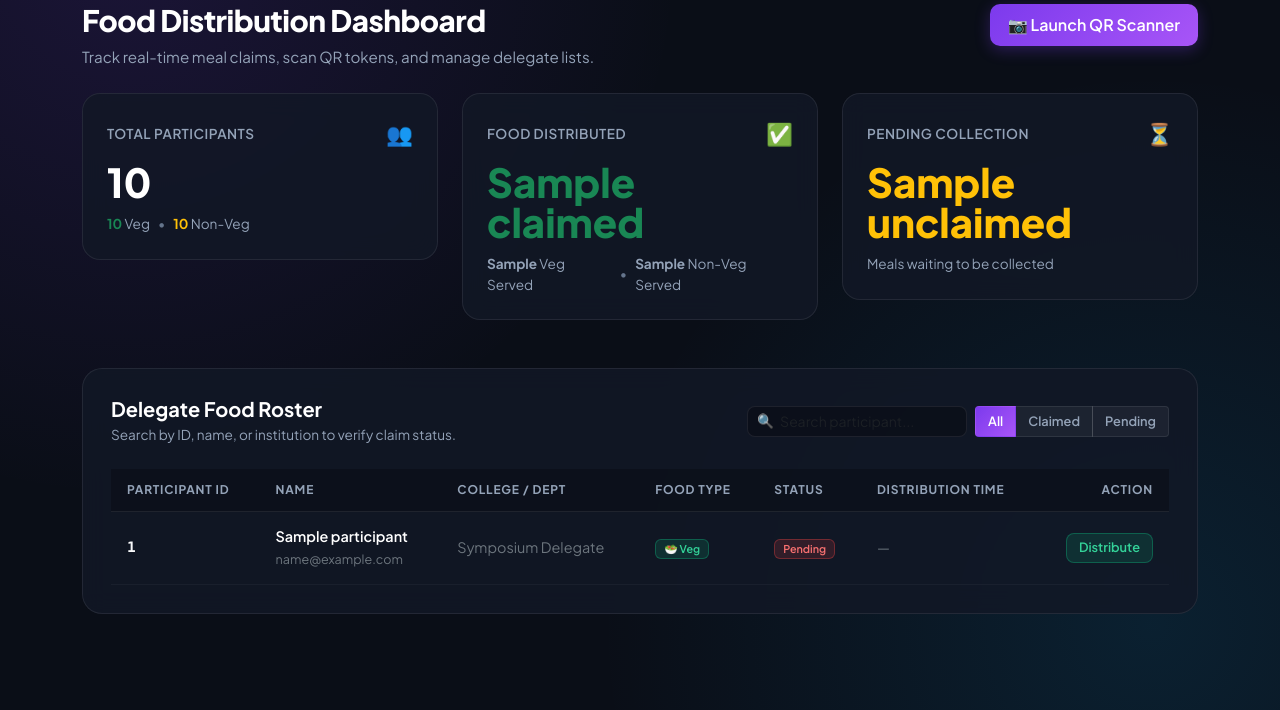
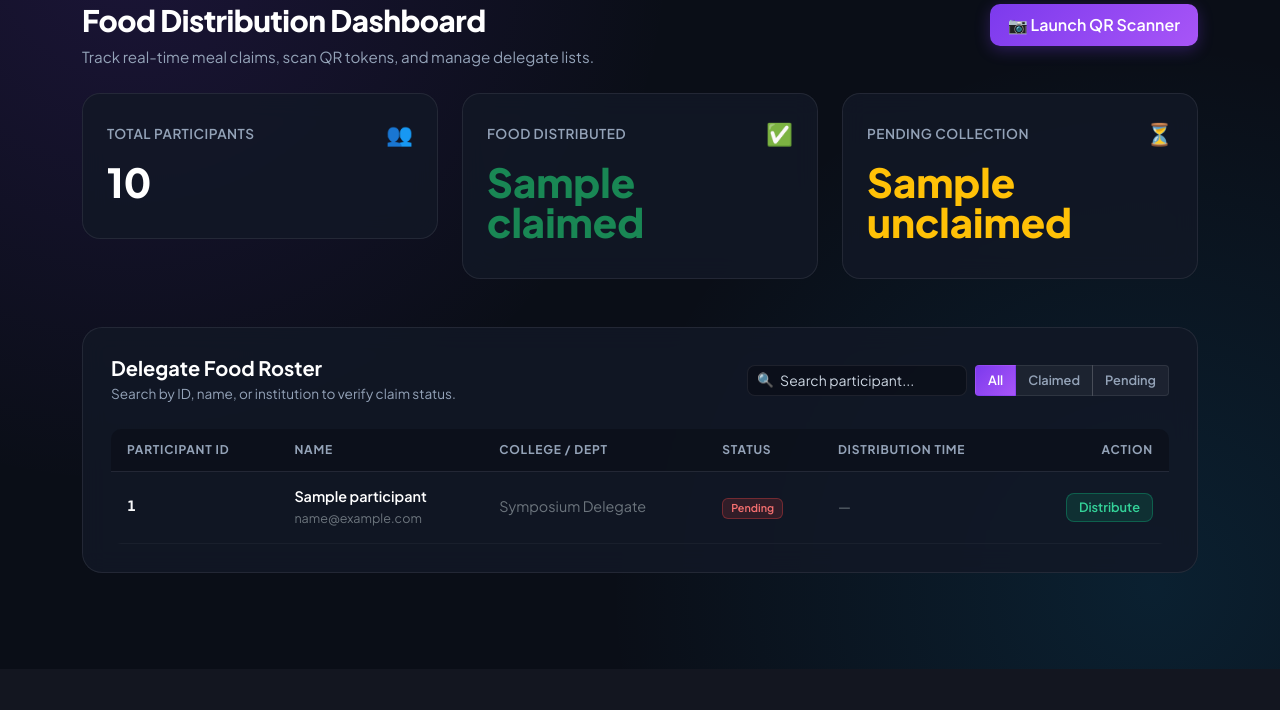
Before and after one commit to harshan-007/food_admin, a Django app: template templates/food/dashboard.html in a window 1280 px wide. Shown: the part 140-850 px from the top of the page. After the commit the page ends 809 px from the top, so only its background shows below. Run offline with Django 5.2, Linux system fonts and the light colour scheme; the template is opened without the code that fills it: most values are stand-ins (such as "Sample title", 1, 10 or a date in 2020).

Commit message:
Initial Commit

```diff
--- a/static/css/style.css
+++ b/static/css/style.css
@@ -66,6 +66,12 @@ body {
     font-size: 0.95rem;
 }
 
+.search-box input::placeholder,
+.manual-qr-input::placeholder {
+    color: #cbd5e1;
+    opacity: 1;
+}
+
 /* =====================================================
    NAVBARS
 ===================================================== */
@@ -128,6 +134,10 @@ body {
 .back-link:hover {
     color: #c084fc;
     transform: translateX(-3px);
+}
+
+.scanner-navbar .navbar-brand {
+    color: #ffffff;
 }
 
 /* =====================================================
@@ -347,6 +357,19 @@ body {
     color: var(--text-primary);
 }
 
+.participant-table-scroll {
+    max-height: 60vh;
+    overflow-y: auto;
+    overflow-x: auto;
+    border-radius: 10px;
+    scrollbar-width: none;
+    -ms-overflow-style: none;
+}
+
+.participant-table-scroll::-webkit-scrollbar {
+    display: none;
+}
+
 .custom-table thead th {
     background: rgba(10, 14, 23, 0.6);
     color: var(--text-secondary);
@@ -356,6 +379,9 @@ body {
     letter-spacing: 0.8px;
     border-bottom: 1px solid var(--border-subtle);
     padding: 12px 16px;
+    position: sticky;
+    top: 0;
+    z-index: 1;
 }
 
 .custom-table tbody td {
@@ -484,6 +510,10 @@ body {
     color: #ffffff;
     border-color: #8b5cf6;
     box-shadow: 0 0 0 2px rgba(139, 92, 246, 0.2);
+}
+
+.login-card-wrapper .text-muted {
+    color: #cbd5e1 !important;
 }
 
 .scanner-status-badge {
--- a/static/js/script.js
+++ b/static/js/script.js
@@ -163,12 +163,12 @@ document.addEventListener("DOMContentLoaded", function () {
                         const row = btn.closest("tr");
                         if (row) {
                             row.setAttribute("data-status", "claimed");
-                            const statusTd = row.children[4];
-                            const timeTd = row.children[5];
-                            const actionTd = row.children[6];
+                            const statusTd = row.children[3];
+                            const timeTd = row.children[4];
+                            const actionTd = row.children[5];
 
                             if (statusTd) statusTd.innerHTML = '<span class="badge badge-claimed">Claimed</span>';
-                            if (timeTd) timeTd.textContent = result.participant.claimed_at || "Just now";
+                            if (timeTd) timeTd.textContent = result.participant.claimed_at_display || "Just now";
                             if (actionTd) actionTd.innerHTML = '<span class="text-success small fw-semibold">✓ Served</span>';
                         }
                         // Refresh stats in dashboard cards
@@ -223,10 +223,6 @@ document.addEventListener("DOMContentLoaded", function () {
         if (!participantCard) return;
 
         const isClaimed = participant.food_claimed;
-        const food = participant.food || "Veg";
-        const isVeg = food.toLowerCase() === "veg";
-        const badgeClass = isVeg ? "badge-veg" : "badge-nonveg";
-        const foodIcon = isVeg ? "🥗" : "🍗";
 
         participantCard.innerHTML = `
             <div class="participant-details-box w-100">
@@ -235,9 +231,6 @@ document.addEventListener("DOMContentLoaded", function () {
                         <span class="text-secondary small font-monospace d-block mb-1">${escapeHtml(participant.id)}</span>
                         <h2 class="participant-name mb-0">${escapeHtml(participant.name)}</h2>
                     </div>
-                    <span class="badge ${badgeClass} fs-6 px-3 py-2">
-                        ${foodIcon} ${escapeHtml(food)}
-                    </span>
                 </div>
 
                 <div class="details-grid mb-4">
@@ -252,11 +245,6 @@ document.addEventListener("DOMContentLoaded", function () {
                             <span class="detail-val text-truncate">${escapeHtml(participant.email)}</span>
                         </div>
                     ` : ''}
-
-                    <div class="detail-item">
-                        <span class="detail-label">Meal Preference</span>
-                        <span class="detail-val fw-bold ${isVeg ? 'text-success' : 'text-warning'}">${escapeHtml(food)}</span>
-                    </div>
 
                     <div class="detail-item">
                         <span class="detail-label">Status</span>
@@ -284,12 +272,8 @@ document.addEventListener("DOMContentLoaded", function () {
                 ` : `
                     <div class="status-banner banner-success mb-4 text-center">
                         <div class="banner-title">✅ Verified Delegate</div>
-                        <div class="banner-sub">Eligible for <strong>${escapeHtml(food)}</strong> Meal Pack</div>
+                        <div class="banner-sub">Eligible for meal distribution</div>
                     </div>
-
-                    <button class="btn btn-claim-action w-100 py-3 mb-2" id="btnClaimFood">
-                        🍽️ Distribute Food & Mark Claimed
-                    </button>
 
                     <button class="btn btn-outline-secondary w-100" id="btnCancelScan">
                         Cancel / Scan Next
@@ -299,13 +283,6 @@ document.addEventListener("DOMContentLoaded", function () {
         `;
 
         // Wire event handlers
-        const claimBtn = document.getElementById("btnClaimFood");
-        if (claimBtn) {
-            claimBtn.addEventListener("click", function () {
-                claimFood(participant.qr_token || participant.id);
-            });
-        }
-
         const scanNextBtn = document.getElementById("btnScanNext");
         if (scanNextBtn) {
             scanNextBtn.addEventListener("click", resetAndScanNext);
@@ -322,9 +299,6 @@ document.addEventListener("DOMContentLoaded", function () {
 
         playFeedback("success");
 
-        const food = participant.food || "Meal";
-        const isVeg = food.toLowerCase() === "veg";
-
         participantCard.innerHTML = `
             <div class="claim-success-card text-center w-100 py-4">
                 <div class="success-animation-icon mb-3">✓</div>
@@ -335,10 +309,6 @@ document.addEventListener("DOMContentLoaded", function () {
                     <div class="d-flex justify-content-between py-2 border-bottom border-secondary-subtle">
                         <span class="text-secondary">Delegate:</span>
                         <span class="text-white fw-bold">${escapeHtml(participant.name)} (${escapeHtml(participant.id)})</span>
-                    </div>
-                    <div class="d-flex justify-content-between py-2 border-bottom border-secondary-subtle">
-                        <span class="text-secondary">Meal Type:</span>
-                        <span class="fw-bold ${isVeg ? 'text-success' : 'text-warning'}">${isVeg ? '🥗 Veg' : '🍗 Non-Veg'}</span>
                     </div>
                     <div class="d-flex justify-content-between py-2">
                         <span class="text-secondary">Claimed At:</span>
@@ -398,14 +368,16 @@ document.addEventListener("DOMContentLoaded", function () {
 
             if (result.valid) {
                 playFeedback("beep");
-                updateScannerStatus("✅ Verified! Ready to serve food.", "active");
-                renderParticipantDetails(result.participant, result.valid, result.message);
+                updateScannerStatus("✅ Verified! Recording meal distribution...", "active");
+                claimFood(result.participant.qr_token || token);
                 return;
             } else {
                 playFeedback("error");
-                updateScannerStatus("⚠️ Food already claimed for this participant", "error");
+                updateScannerStatus("⚠️ Food already claimed", "error");
             }
 
+            result.participant.food_claimed = result.claimed;
+            result.participant.claimed_at = result.claimed_at;
             renderParticipantDetails(result.participant, result.valid, result.message);
 
         } catch (err) {
--- a/symposium/settings.py
+++ b/symposium/settings.py
@@ -115,6 +115,9 @@ SUPABASE_QR_BUCKET = os.getenv('SUPABASE_QR_BUCKET', 'qr-codes')
 SUPABASE_SERVICE_ROLE_KEY = os.getenv('SUPABASE_SERVICE_ROLE_KEY', '')
 
 # Logging Configuration
+LOG_DIR = BASE_DIR / 'logs'
+LOG_DIR.mkdir(parents=True, exist_ok=True)
+
 LOGGING = {
     'version': 1,
     'disable_existing_loggers': False,
@@ -128,7 +131,7 @@ LOGGING = {
         'file': {
             'level': 'INFO',
             'class': 'logging.FileHandler',
-            'filename': BASE_DIR / 'logs' / 'symposium.log',
+            'filename': LOG_DIR / 'symposium.log',
             'formatter': 'verbose',
         },
     },
--- a/templates/food/dashboard.html
+++ b/templates/food/dashboard.html
@@ -87,11 +87,6 @@
                         <span class="stat-icon">👥</span>
                     </div>
                     <div class="stat-number" id="totalParticipantsCount">{{ total }}</div>
-                    <div class="stat-breakdown">
-                        <span><strong class="text-success">{{ veg_total }}</strong> Veg</span>
-                        <span class="dot-separator">•</span>
-                        <span><strong class="text-warning">{{ non_veg_total }}</strong> Non-Veg</span>
-                    </div>
                 </div>
             </div>
 
@@ -103,11 +98,6 @@
                         <span class="stat-icon">✅</span>
                     </div>
                     <div class="stat-number text-success" id="foodClaimedCount">{{ claimed }}</div>
-                    <div class="stat-breakdown">
-                        <span><strong>{{ veg_claimed }}</strong> Veg Served</span>
-                        <span class="dot-separator">•</span>
-                        <span><strong>{{ non_veg_claimed }}</strong> Non-Veg Served</span>
-                    </div>
                 </div>
             </div>
 
@@ -119,9 +109,6 @@
                         <span class="stat-icon">⏳</span>
                     </div>
                     <div class="stat-number text-warning" id="pendingFoodCount">{{ unclaimed }}</div>
-                    <div class="stat-breakdown">
-                        <span>Meals waiting to be collected</span>
-                    </div>
                 </div>
             </div>
         </div>
@@ -150,14 +137,13 @@
             </div>
 
             <!-- Table Container -->
-            <div class="table-responsive">
+            <div class="table-responsive participant-table-scroll">
                 <table class="table table-hover align-middle custom-table" id="participantsTable">
                     <thead>
                         <tr>
                             <th scope="col">Participant ID</th>
                             <th scope="col">Name</th>
                             <th scope="col">College / Dept</th>
-                            <th scope="col">Food Type</th>
                             <th scope="col">Status</th>
                             <th scope="col">Distribution Time</th>
                             <th scope="col" class="text-end">Action</th>
@@ -165,7 +151,7 @@
                     </thead>
                     <tbody>
                         {% for p in participants %}
-                            <tr class="participant-row" data-status="{% if p.food_claimed %}claimed{% else %}pending{% endif %}" data-food="{{ p.food_preference|lower }}">
+                            <tr class="participant-row" data-status="{% if p.food_claimed %}claimed{% else %}pending{% endif %}">
                                 <td class="fw-bold text-light font-monospace">{{ p.participant_id }}</td>
                                 <td>
                                     <div class="fw-semibold text-white">{{ p.name }}</div>
@@ -173,13 +159,6 @@
                                 </td>
                                 <td>
                                     <span class="text-secondary">{{ p.college|default:"Symposium Delegate" }}</span>
-                                </td>
-                                <td>
-                                    {% if p.food_preference == 'Non-Veg' %}
-                                        <span class="badge badge-nonveg">🍗 Non-Veg</span>
-                                    {% else %}
-                                        <span class="badge badge-veg">🥗 Veg</span>
-                                    {% endif %}
                                 </td>
                                 <td>
                                     {% if p.food_claimed %}
@@ -190,7 +169,7 @@
                                 </td>
                                 <td class="text-secondary small">
                                     {% if p.food_claimed and p.claimed_at %}
-                                        {{ p.claimed_at|date:"h:i A, d M" }}
+                                        {{ p.claimed_at_display }}
                                     {% else %}
                                         —
                                     {% endif %}
@@ -207,7 +186,7 @@
                             </tr>
                         {% empty %}
                             <tr id="emptyTableRow">
-                                <td colspan="7" class="text-center py-5">
+                                <td colspan="6" class="text-center py-5">
                                     <div class="empty-state">
                                         <div class="empty-icon mb-2">📋</div>
                                         <h5>No Participants Registered Yet</h5>
```
Also changed, not shown: food/views.py (+19 -2 lines), db.sqlite3.
